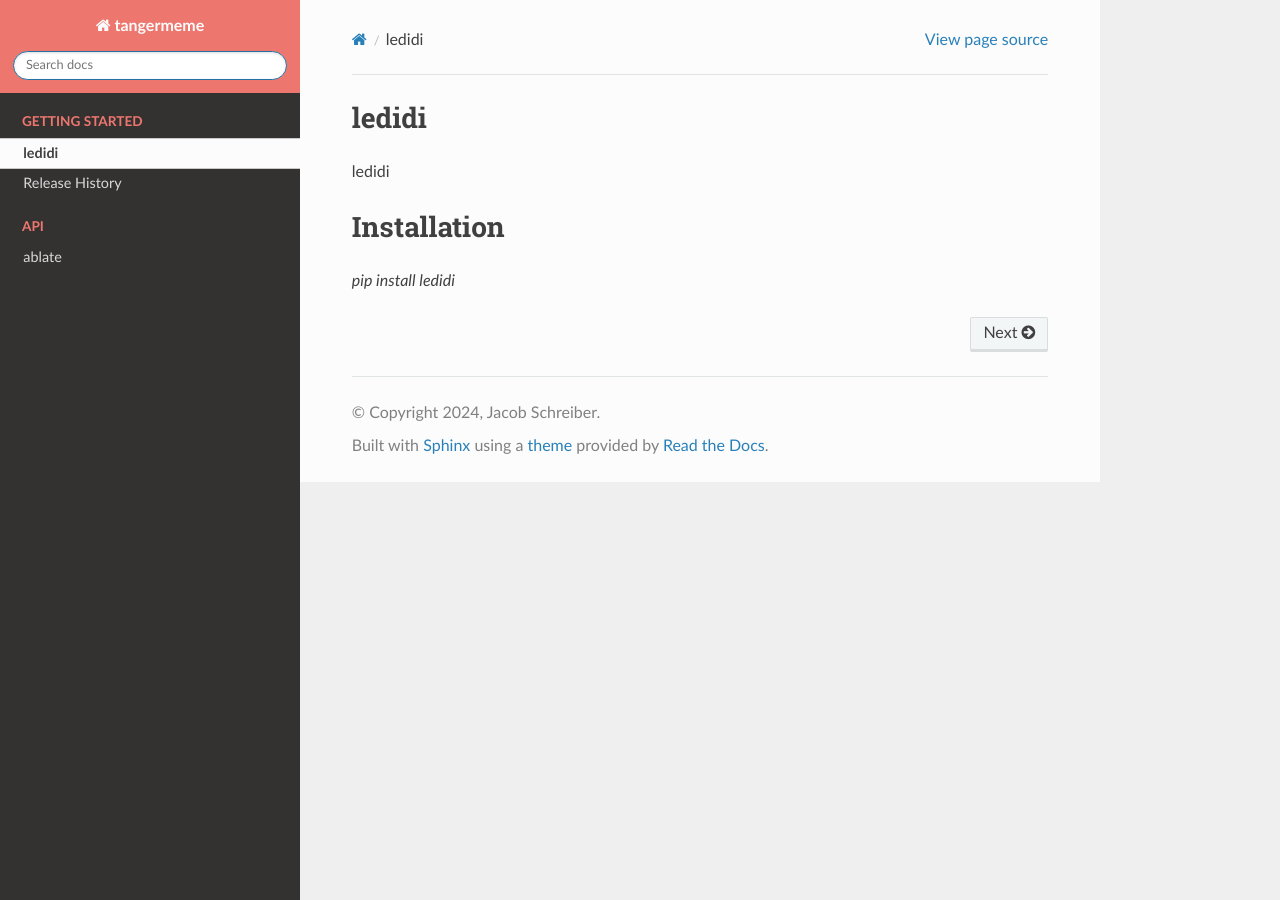
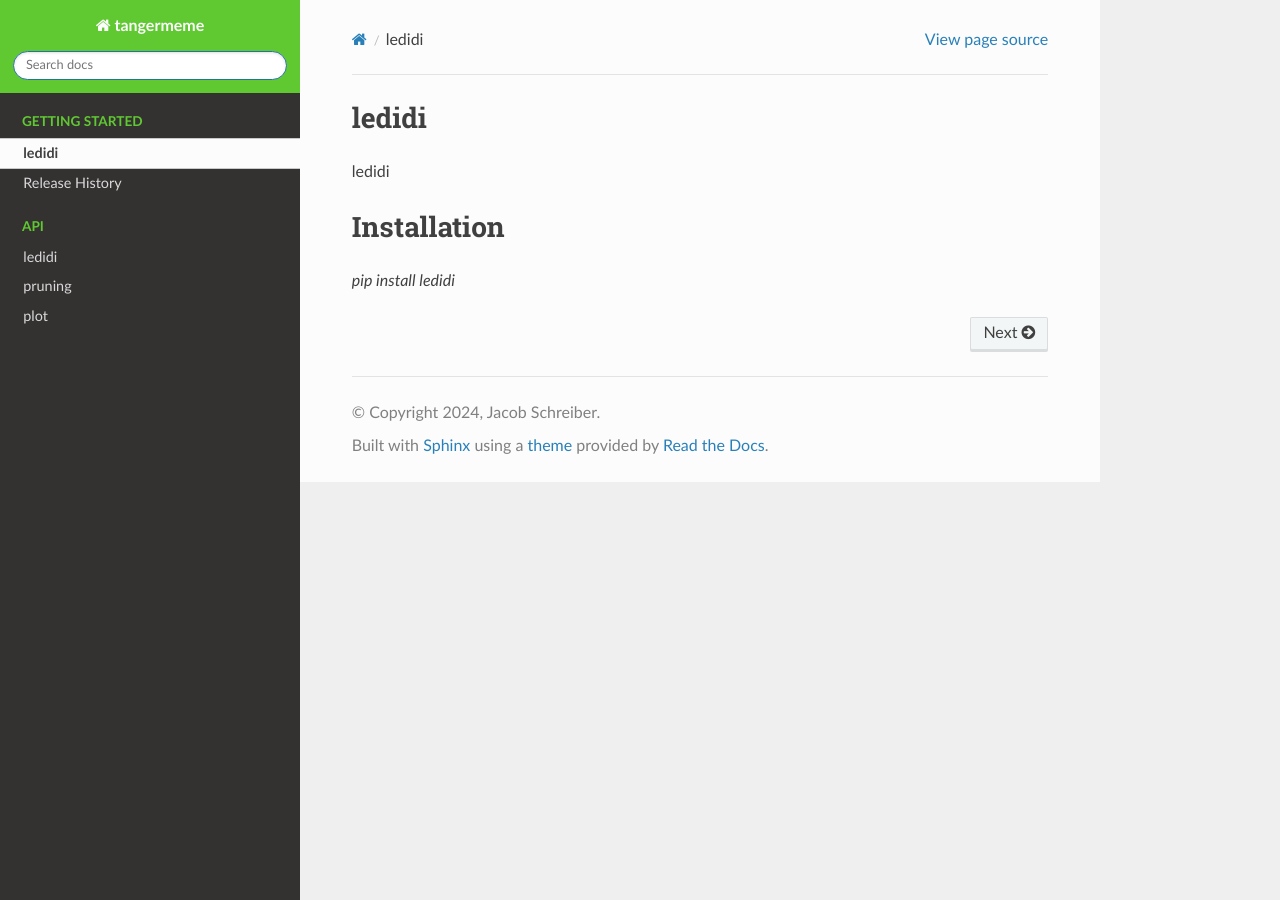
Before and after one commit to jmschrei/ledidi, a Sphinx documentation site: the page built from docs/index.rst, in a window 1280 px wide. Built offline with Sphinx 7.4.7 and the Read the Docs theme 3.1.0, drawn with Linux system fonts in a browser that asks for light colours; pages that are not in the unit, such as notebooks, are missing from menus.

Commit message:
ADD rtd changes

```diff
--- a/docs/_static/custom.css
+++ b/docs/_static/custom.css
@@ -1,13 +1,13 @@
 /* Sidebar header (and top-bar for mobile) */
 .wy-side-nav-search, .wy-nav-top {
-    background: #ED776F;
+    background: #60c932;
 }
 
 .wy-menu > .caption > span.caption-text {
-  color: #ED776F;
+  color: #60c932;
 }
 
 code.literal {
-    color: #ED776F !important;
+    color: #60c932 !important;
     background-color: #fbfbfb !important;
 }
--- a/docs/api/ablate.rst
+++ /dev/null
@@ -1,5 +0,0 @@
-ablate
-======
-
-.. automodule:: tangermeme.ablate
-	:members: ablate, ablate_annotations
--- /dev/null
+++ b/docs/api/ledidi.rst
@@ -0,0 +1,5 @@
+ledidi
+======
+
+.. automodule:: ledidi.ledidi
+	:members: DesignWrapper, Ledidi
--- /dev/null
+++ b/docs/api/plot.rst
@@ -0,0 +1,5 @@
+plot
+=======
+
+.. automodule:: ledidi.plot
+	:members: plot_edits
--- /dev/null
+++ b/docs/api/pruning.rst
@@ -0,0 +1,5 @@
+pruning
+=======
+
+.. automodule:: ledidi.pruning
+	:members: greedy_pruning
--- a/docs/index.rst
+++ b/docs/index.rst
@@ -1,4 +1,4 @@
-.. tangermeme documentation master file, created by
+.. ledidi documentation master file, created by
    sphinx-quickstart on Tue Feb 20 13:46:59 2024.
    You can adapt this file completely to your liking, but it should at least
    contain the root `toctree` directive.
@@ -38,7 +38,7 @@ Installation
    :hidden:
    :caption: Operations
 
-   tutorials/Tutorial_A1_Ersatz_Sequence_Manipulation.ipynb
+   ..tutorials/Tutorial_A1_Ersatz_Sequence_Manipulation.ipynb
 
 
 .. toctree::
@@ -46,7 +46,7 @@ Installation
    :hidden:
    :caption: Vignettes
 
-   vignettes/Attribution_Trickiness_and_DeepLiftShap_Implementations.ipynb
+   ..vignettes/Attribution_Trickiness_and_DeepLiftShap_Implementations.ipynb
 
 
 .. toctree::
@@ -54,4 +54,6 @@ Installation
    :hidden:
    :caption: API
 
-   api/ablate.rst
+   api/ledidi.rst
+   api/pruning.rst
+   api/plot.rst
```
